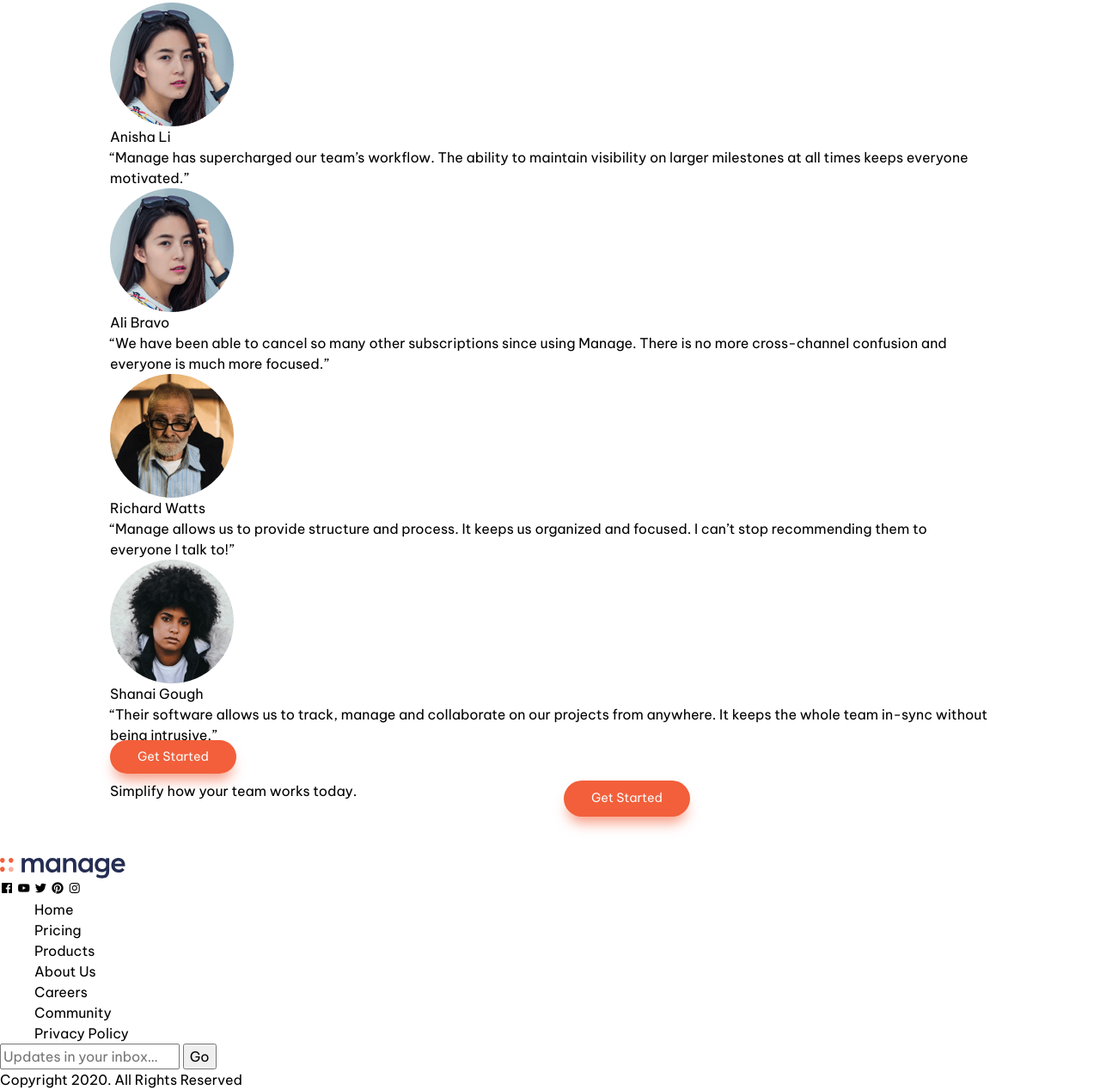
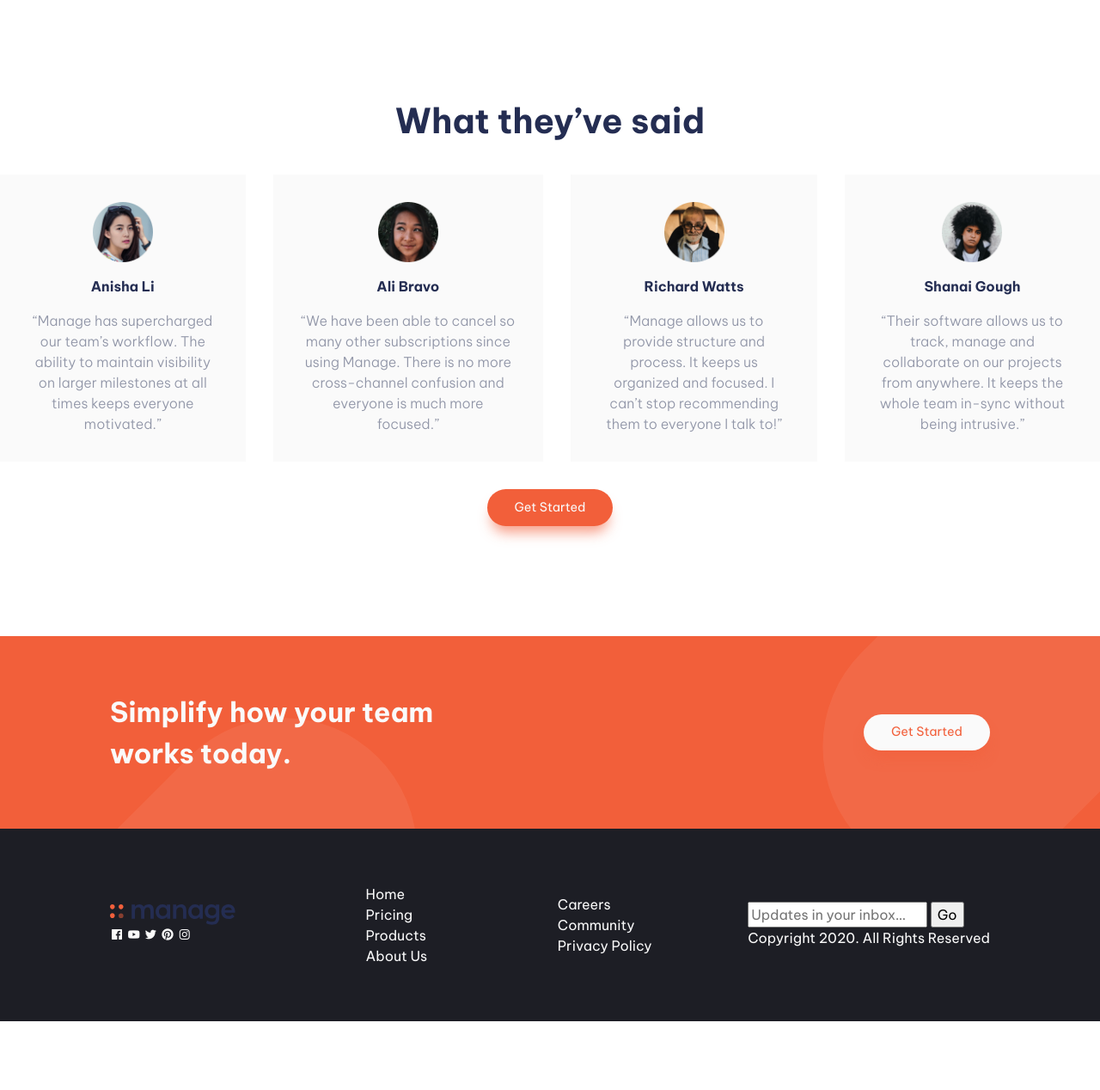
Before and after one commit to justPulfer/manage-landing-page, a plain HTML site: page index.html in a window 1280 px wide. Shown: the part 1276-2544 px from the top of the page at 86% size. After the commit the page ends 2464 px from the top, so only its background shows below. Drawn offline with nearby package versions, Linux system fonts and the light colour scheme.

Commit message:
added styles for the sections...next is to implement the carousel and refine design

```diff
--- a/index.html
+++ b/index.html
@@ -107,51 +107,52 @@
 					</div>
 				</div>
 			</section>
-			<section class="testimonial">
+		</main>
+		<section class="testimonials">
 			<h2 class="titles">What they’ve said</h2>
 			<div class="testi-cards">
-					<div class="card1">
-						<div class="profile">
+				<div class="card">
 					<img src="images/avatar-anisha.png" alt="" />
-							<p>Anisha Li</p>
-						</div>
-						<p>
+
+					<p class="titles">Anisha Li</p>
+
+					<p class="testimonials-text">
 						“Manage has supercharged our team’s workflow. The ability to
-							maintain visibility on larger milestones at all times keeps
-							everyone motivated.”
+						maintain visibility on larger milestones at all times keeps everyone
+						motivated.”
 					</p>
 				</div>
 
-					<div class="card2">
-						<div class="profile">
-							<img src="images/avatar-anisha.png" alt="" />
-							<p>Ali Bravo</p>
-						</div>
-						<p>
-							“We have been able to cancel so many other subscriptions since
-							using Manage. There is no more cross-channel confusion and
-							everyone is much more focused.”
+				<div class="card">
+					<img src="images/avatar-ali.png" alt="" />
+
+					<p class="titles">Ali Bravo</p>
+
+					<p class="testimonials-text">
+						“We have been able to cancel so many other subscriptions since using
+						Manage. There is no more cross-channel confusion and everyone is
+						much more focused.”
 					</p>
 				</div>
 
-					<div class="card3">
-						<div class="profile">
+				<div class="card">
 					<img src="images/avatar-richard.png" alt="" />
-							<p>Richard Watts</p>
-						</div>
-						<p>
+
+					<p class="titles">Richard Watts</p>
+
+					<p class="testimonials-text">
 						“Manage allows us to provide structure and process. It keeps us
-							organized and focused. I can’t stop recommending them to everyone
-							I talk to!”
+						organized and focused. I can’t stop recommending them to everyone I
+						talk to!”
 					</p>
 				</div>
 
-					<div class="card4">
-						<div class="profile">
+				<div class="card">
 					<img src="images/avatar-shanai.png" alt="" />
-							<p>Shanai Gough</p>
-						</div>
-						<p>
+
+					<p class="titles">Shanai Gough</p>
+
+					<p class="testimonials-text">
 						“Their software allows us to track, manage and collaborate on our
 						projects from anywhere. It keeps the whole team in-sync without
 						being intrusive.”
@@ -159,13 +160,12 @@
 				</div>
 			</div>
 
-				<a class="get-started-btn">Get Started</a>
+			<a class="get-started-btn testimonials-cta">Get Started</a>
 		</section>
-			<section class="section simplify-work">
-				<p>Simplify how your team works today.</p>
-				<a class="get-started-btn">Get Started</a>
+		<section class="simplify-work">
+			<p class="simplify-title">Simplify how your team works today.</p>
+			<a class="simplify-cta">Get Started</a>
 		</section>
-		</main>
 		<footer>
 			<div class="logo-socialIcons">
 				<img src="./images/logo.svg" alt="manage logo" />
@@ -185,6 +185,9 @@
 					<li>Products</li>
 					<li>About Us</li>
 				</ul>
+			</div>
+
+			<div class="footer-links">
 				<ul>
 					<li>Careers</li>
 					<li>Community</li>
@@ -195,9 +198,8 @@
 			<div class="newsletter-form">
 				<input type="text" placeholder="Updates in your inbox…" />
 				<button type="submit">Go</button>
+				<p class="copyright">Copyright 2020. All Rights Reserved</p>
 			</div>
-
-			<p class="copyright">Copyright 2020. All Rights Reserved</p>
 		</footer>
 
 		<script src="app.js"></script>
--- a/style.css
+++ b/style.css
@@ -158,12 +158,12 @@ nav ul li {
 	grid-template-columns: 1fr 1fr;
 	gap: 2rem;
 	justify-content: space-between;
-	padding: 1rem 0;
-	margin-bottom: 2rem;
+	margin-bottom: 8rem;
 }
 
 .hero {
 	align-items: center;
+	padding-top: 1rem;
 }
 
 .section img {
@@ -230,4 +230,93 @@ nav ul li {
 	border-radius: 5rem;
 	padding: 0.65rem 2rem;
 	font-size: var(--fontSmall);
+	font-weight: var(--fontWeightBold);
 }
+
+/* Testimonials section */
+
+.testimonials {
+	display: grid;
+	gap: 2rem;
+	margin-bottom: 8rem;
+}
+
+.testimonials-cta {
+	margin: auto;
+}
+
+.testimonials h2 {
+	text-align: center;
+	font-size: 2.5rem;
+}
+
+.testi-cards {
+	display: flex;
+	gap: 2rem;
+}
+
+.card {
+	display: grid;
+	gap: 1rem;
+	text-align: center;
+	background-color: var(--neutralVeryLightGray);
+	padding: 2rem;
+}
+
+.card img {
+	margin: auto;
+	width: 70px;
+	height: 70px;
+}
+
+.card p:nth-of-type(1) {
+	font-weight: var(--fontWeightBold);
+}
+
+.testimonials-text {
+	color: var(--neutralDarkGrayishBlue);
+	font-weight: var(--fontWeightLighter);
+}
+
+/* Simplify work */
+
+.simplify-work {
+	display: flex;
+	justify-content: space-between;
+	align-items: center;
+	background-color: var(--primaryBrightRed);
+	padding: 4rem 8rem;
+	background-image: url(/images/bg-simplify-section-desktop.svg);
+}
+
+.simplify-title {
+	max-width: 40%;
+	color: var(--neutralVeryLightGray);
+	font-size: 2rem;
+	font-weight: var(--fontWeightBold);
+}
+
+.simplify-cta {
+	background-color: var(--neutralVeryLightGray);
+	color: var(--primaryBrightRed);
+	width: fit-content;
+	border: none;
+	border-radius: 5rem;
+	padding: 0.65rem 2rem;
+	font-size: var(--fontSmall);
+	box-shadow: 0 12px 15px -5px var(--primaryBrightRedLighter);
+	transition: background-color 100ms ease-in;
+}
+
+.simplify-cta:hover {
+	color: var(--primaryBrightRedLighter);
+}
+
+footer {
+	display: flex;
+	justify-content: space-between;
+	align-items: center;
+	padding: 4rem 8rem;
+	background-color: var(--neutralVeryDarkBlue);
+	color: var(--neutralVeryLightGray);
+}
```
Lines whose indentation alone changed are shown as unchanged.
